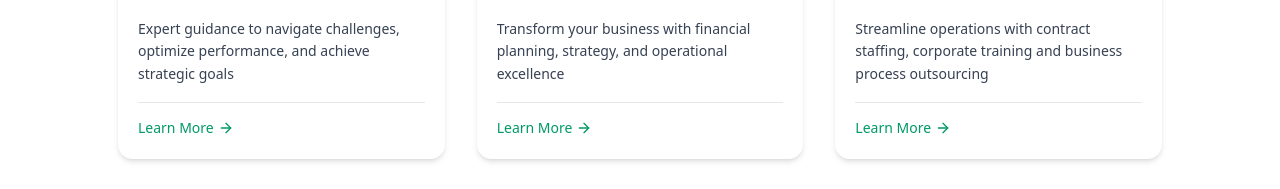
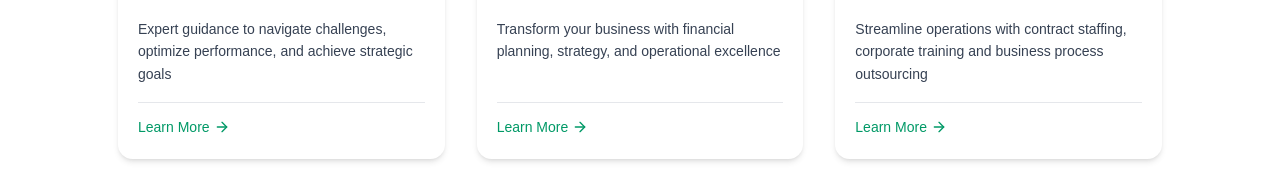
Before and after one commit to Shariq12345/am, a React (Vite) app: page / in a window 1280 px wide. Shown: the part 1247-1436 px from the top of the page. Built offline with nearby package versions, Linux system fonts and the light colour scheme.

Commit message:
Font changes

```diff
--- a/src/App.css
+++ b/src/App.css
@@ -1,9 +1,3 @@
-@import url("https://fonts.googleapis.com/css2?family=Montserrat:wght@400;500;600;700&display=swap");
-
-body {
-  font-family: "Montserrat", sans-serif;
-}
-
 .animate-infinite-marquee {
   animation: infinite-marquee 30s linear infinite;
   will-change: transform;
--- a/src/index.css
+++ b/src/index.css
@@ -1,5 +1,11 @@
 @import "tailwindcss";
 @import "tw-animate-css";
+
+@import url("https://fonts.googleapis.com/css2?family=Montserrat:wght@400;500;600;700&display=swap");
+
+body {
+  font-family: "Montserrat", sans-serif;
+}
 
 @custom-variant dark (&:is(.dark *));
 
```
